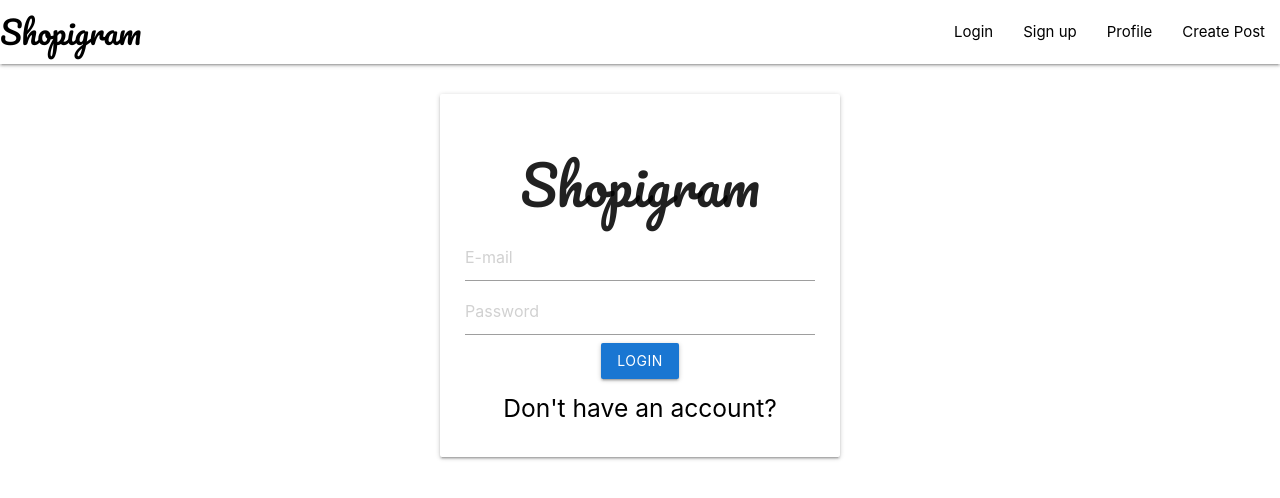
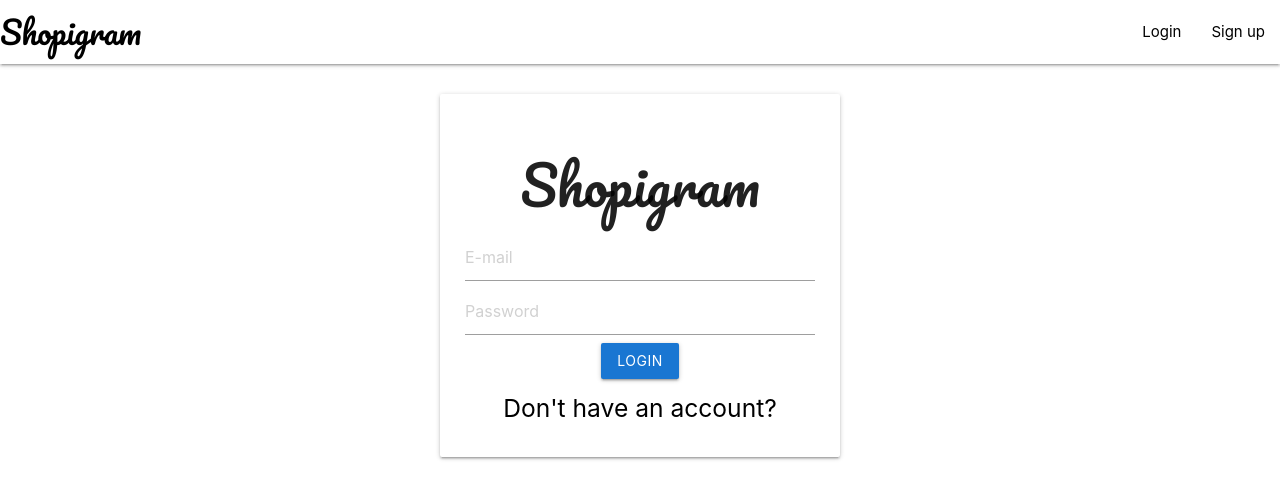
Before and after one commit to jackywzheng/MERN-stack-image-repo, a React (Create React App) app in the folder client/: page /login in a window 1280 px wide. Shown: the top 498 px of the page. Built offline with nearby package versions, Linux system fonts and the light colour scheme.

Commit message:
Complete navbar functionality of showing certain links depending on user state

```diff
--- a/client/src/App.js
+++ b/client/src/App.js
@@ -21,7 +21,6 @@
     if (user) {
       // Maintain state even after user leaves application, but doesn't logout
       dispatch({ type: "USER", payload: user });
-      // Push user to home screen
       history.push("/");
     } else {
       history.push("/login");
--- a/client/src/components/navbar.js
+++ b/client/src/components/navbar.js
@@ -1,26 +1,40 @@
-import React from "react";
+import React, { useContext } from "react";
 import { Link } from "react-router-dom";
+import { UserContext } from "../App";
 
 const NavBar = () => {
+  const { state, dispatch } = useContext(UserContext);
+  const renderList = () => {
+    // If logged in only show Profile and Create Post in navbar
+    if (state) {
+      return [
+        <li>
+          <Link to="/profile">Profile</Link>
+        </li>,
+        <li>
+          <Link to="/create">Create Post</Link>
+        </li>,
+      ];
+      // Else, only show Login and Sign up
+    } else {
+      return [
+        <li>
+          <Link to="/login">Login</Link>
+        </li>,
+        <li>
+          <Link to="/signup">Sign up</Link>
+        </li>,
+      ];
+    }
+  };
   return (
     <nav>
       <div className="nav-wrapper white">
-        <Link to="/" className="brand-logo left">
+        <Link to={state ? "/" : "/login"} className="brand-logo left">
           Shopigram
         </Link>
         <ul id="nav-mobile" className="right">
-          <li>
-            <Link to="/login">Login</Link>
-          </li>
-          <li>
-            <Link to="/signup">Sign up</Link>
-          </li>
-          <li>
-            <Link to="/profile">Profile</Link>
-          </li>
-          <li>
-            <Link to="/create">Create Post</Link>
-          </li>
+          {renderList()}
         </ul>
       </div>
     </nav>
```
